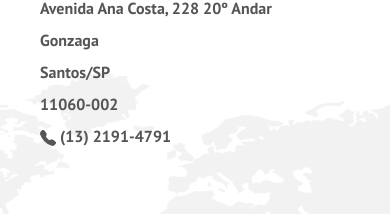
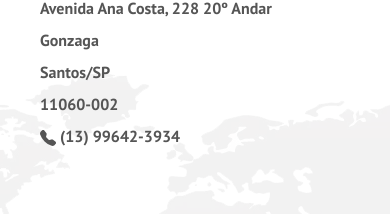
Before and after one commit to danielcerqueira7747/DraFernandaMilaneis, a React (Vite) app: page / in a window 390 px wide. Shown: the part 3097-3311 px from the top of the page. Built offline with nearby package versions, Linux system fonts and the light colour scheme; a web font is replaced by a local one.

Commit message:
fix: phone number

```diff
--- a/src/layout/FormContact/FormContact.jsx
+++ b/src/layout/FormContact/FormContact.jsx
@@ -43,7 +43,7 @@ export default function FormContact() {
                         <p>Gonzaga</p>
                         <p>Santos/SP</p>
                         <p>11060-002</p>
-                        <p><BsFillTelephoneFill /> (13) 2191-4791</p>
+                        <p><BsFillTelephoneFill />  (13) 99642-3934</p>
                     </div>
 
                 </div>
```
